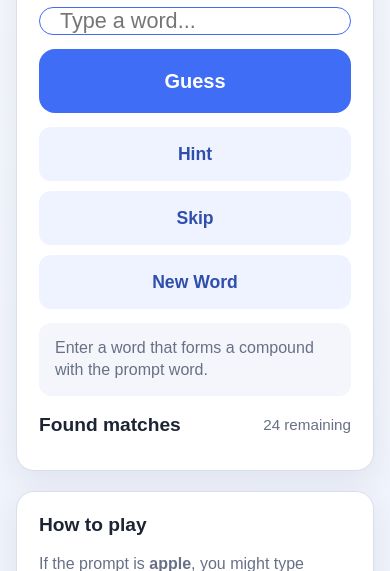
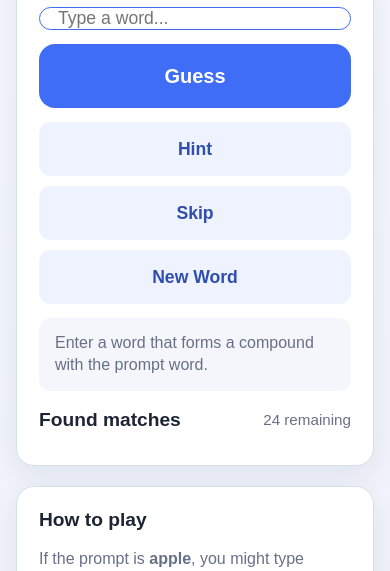
Before and after one commit to monapdx/compounded, a plain HTML site: page index.html in a window 390 px wide. Shown: the part 529-1100 px from the top of the page. Drawn offline with Linux system fonts and the light colour scheme.

Commit message:
Add files via upload

```diff
--- a/style.css
+++ b/style.css
@@ -242,12 +242,15 @@ button:hover {
   }
 
   .guess-form input {
-    width: 100%;
-    height: 72px;
-    font-size: 1.35rem;
-    padding: 0 20px;
-    border-radius: 16px;
-  }
+  flex: 1;
+  min-width: 0;
+  height: 56px;
+  border: 1px solid var(--border);
+  border-radius: 14px;
+  padding: 0 18px;
+  font-size: 1.1rem;
+  outline: none;
+}
 
   .guess-form button {
     width: 100%;
```
